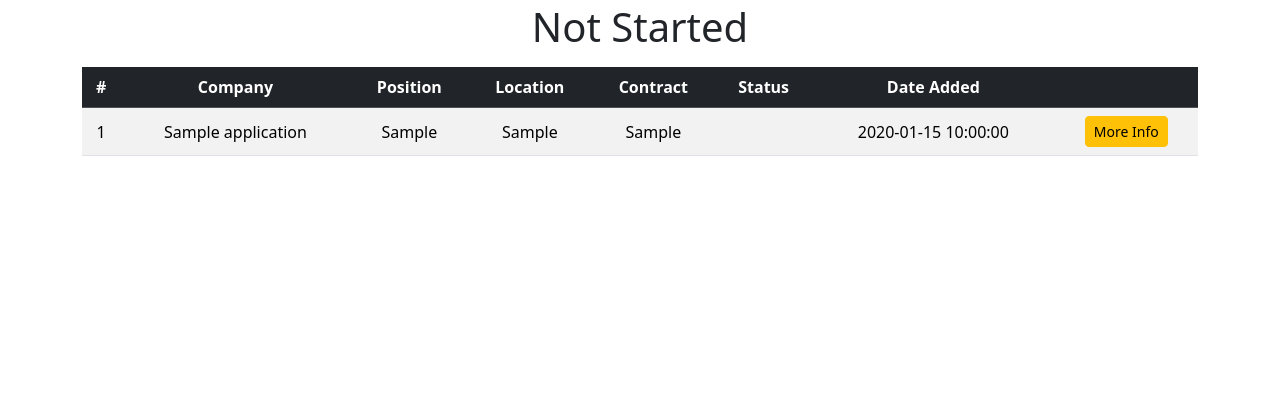
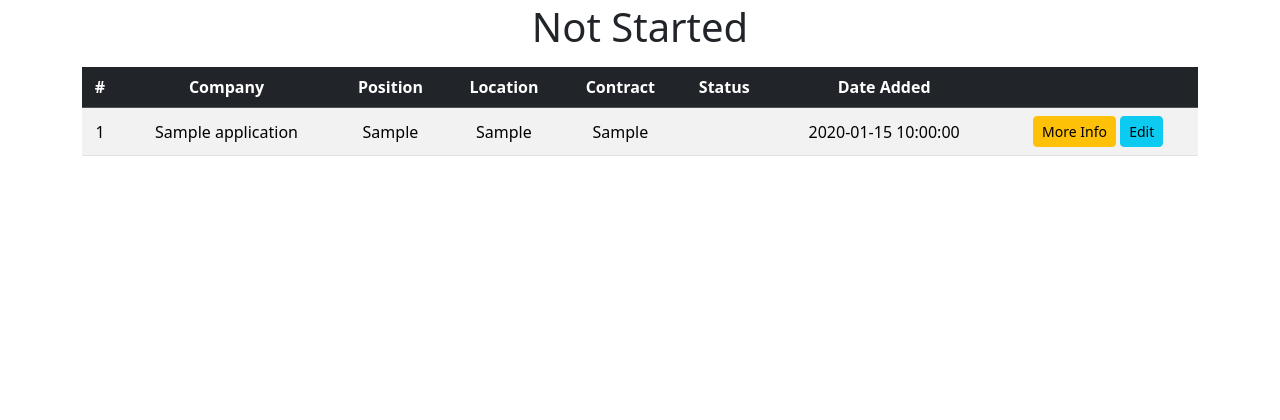
Before and after one commit to ba2534so-s/job-application-tracker, a Flask app: template app/templates/jobhuntr/not_started.html in a window 1280 px wide. Shown: the part 272-692 px from the top of the page. Run offline with Flask 3, Linux system fonts and the light colour scheme; the template is opened without the code that fills it: most values are stand-ins (such as "Sample title", 1, 10 or a date in 2020); form fields are guessed from the names that the template uses.

Commit message:
add edit button

```diff
--- a/app/templates/jobhuntr/not_started.html
+++ b/app/templates/jobhuntr/not_started.html
@@ -32,6 +32,7 @@
                         <td>{{ application["date_added"]}}</td>
                         <td>
                             <button type="button" class="btn btn-sm btn-warning" data-bs-toggle="modal" data-bs-target="#info-modal-{{ application['id']}}">More Info</button>
+                            <a class="btn btn-sm btn-info" href="{{ url_for('jobhuntr.edit', job_id=application['id'])}}">Edit</a>
                         </td>
                     </tr>
                 </tbody>
```
